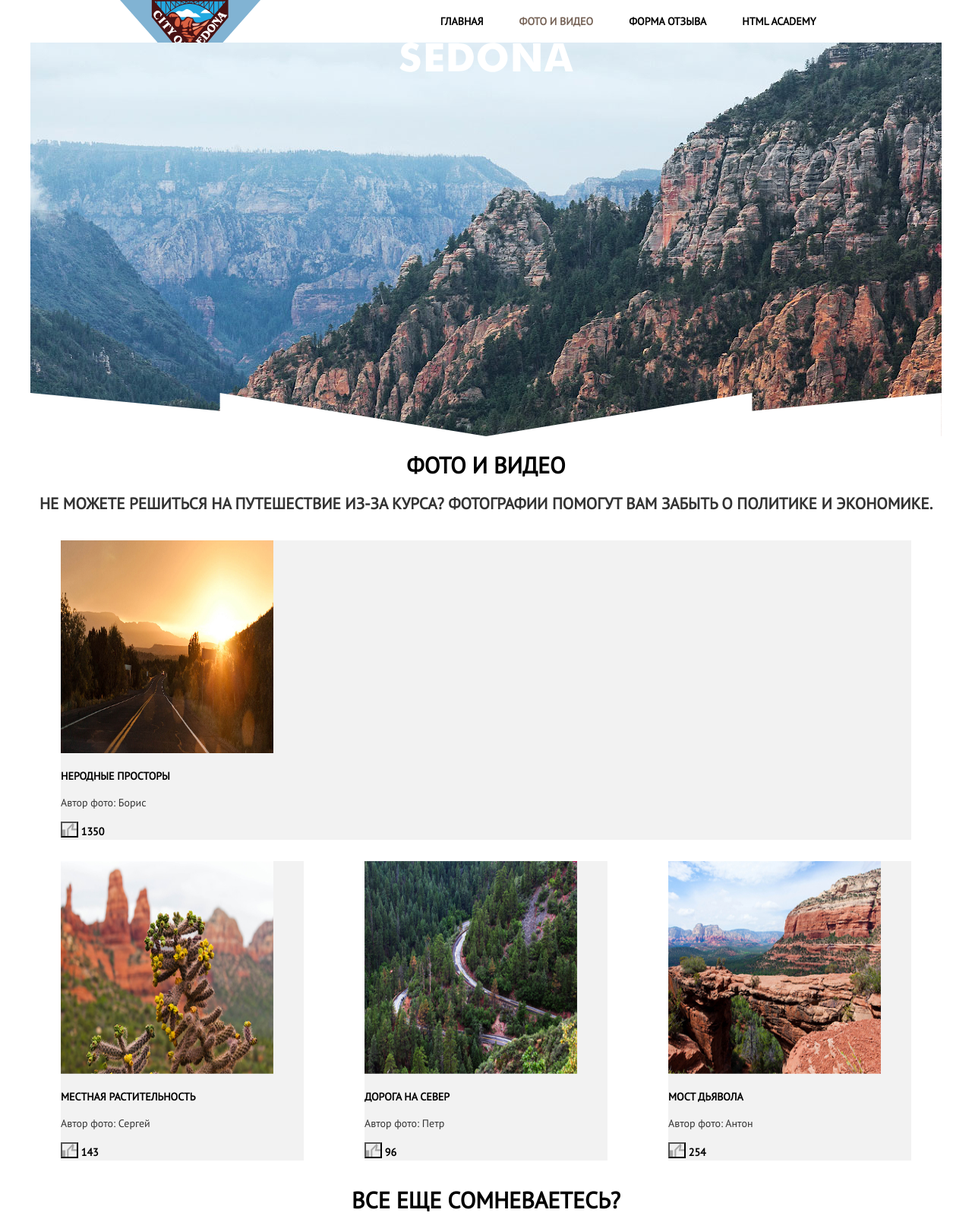
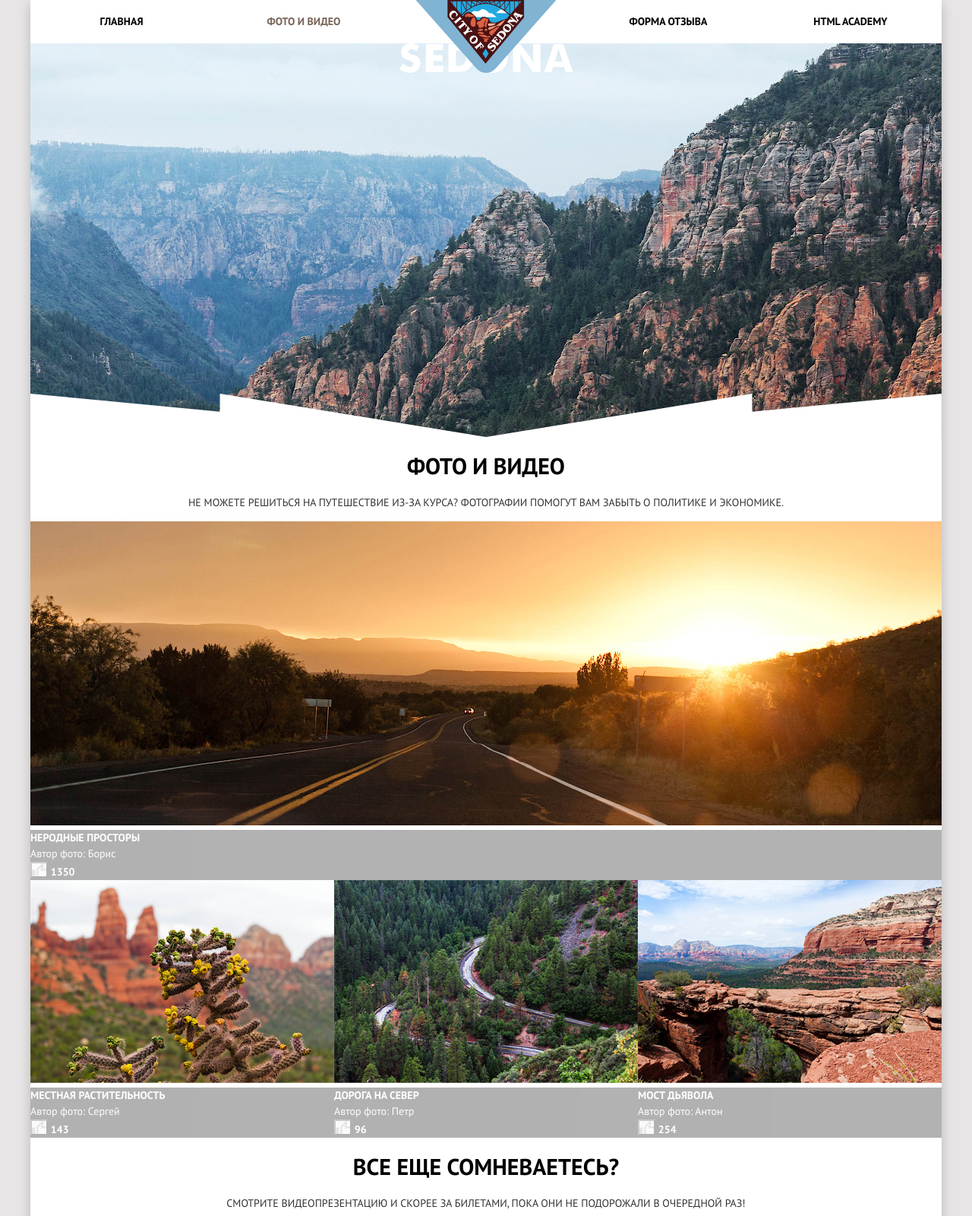
Before and after one commit to htmlacademy-adaptive/2056169-sedona-26, a website: page source/catalog.html in a window 1280 px wide. Shown: the top 1600 px of the page at 76% size. Drawn offline with nearby package versions, Linux system fonts and the light colour scheme; files that its build step writes are made by us from their sources.

Commit message:
исправляет ошибки

```diff
--- a/source/catalog.html
+++ b/source/catalog.html
@@ -9,6 +9,7 @@
 </head>
 
 <body class="page__body">
+  <div class="page__body-wrapper">
     <header class="header">
       <a class="header__logo">
         <img class="header__logo-image" src="/img/svg/logo.svg" width="185" height="96" alt="Логотип «Седона»." />
@@ -33,7 +34,6 @@
         </ul>
       </nav>
     </header>
-
     <main class="main-container">
       <section class="intro intro--inner">
         <h1 class="visually-hidden">Каталог фотографий</h1>
@@ -46,10 +46,9 @@
         <p class="catalog__description">Не можете решиться на путешествие
           из-за курса? Фотографии помогут вам забыть о политике и экономике.
         </p>
-      <div class="catalog__item-wrapper">
         <figure class="catalog__item catalog__item--main">
-          <img src="/img/content/photo-desktop-1.jpg" width="280" height="280" alt="Неродные просторы." />
-          <figcaption>
+          <img class="catalog__item-photo" src="/img/content/photo-desktop-1.jpg" alt="Неродные просторы." />
+          <figcaption class="catalog__item-group">
             <p class="catalog__item-title">Неродные просторы</p>
             <p class="catalog__item-description">Автор фото: Борис</p>
             <button class="catalog__button" type="button"></button>
@@ -57,9 +56,10 @@
           </figcaption>
         </figure>
 
+        <div class="catalog__item-wrapper">
           <figure class="catalog__item">
-          <img src="/img/content/photo-desktop-2.jpg" width="280" height="280" alt="Местная растительность." />
-          <figcaption>
+            <img class="catalog__item-photo" src="/img/content/photo-desktop-2.jpg" alt="Местная растительность." />
+            <figcaption class="catalog__item-group">
               <p class="catalog__item-title">Местная растительность</p>
               <p class="catalog__item-description">Автор фото: Сергей</p>
               <button class="catalog__button" type="button"></button>
@@ -67,9 +67,10 @@
             </figcaption>
           </figure>
 
+
           <figure class="catalog__item">
-          <img src="/img/content/photo-desktop-3.jpg" width="280" height="280" alt="Дорога на север." />
-          <figcaption>
+            <img class="catalog__item-photo" src="/img/content/photo-desktop-3.jpg" alt="Дорога на север." />
+            <figcaption class="catalog__item-group">
               <p class="catalog__item-title">Дорога на север</p>
               <p class="catalog__item-description">Автор фото: Петр</p>
               <button class="catalog__button" type="button"></button>
@@ -78,8 +79,8 @@
           </figure>
 
           <figure class="catalog__item">
-          <img src="/img/content/photo-desktop-4.jpg" width="280" height="280" alt="Мост дьявола." />
-          <figcaption>
+            <img class="catalog__item-photo" src="/img/content/photo-desktop-4.jpg"  alt="Мост дьявола." />
+            <figcaption class="catalog__item-group">
               <p class="catalog__item-title">Мост Дьявола</p>
               <p class="catalog__item-description">Автор фото: Антон</p>
               <button class="catalog__button" type="button"></button>
@@ -98,6 +99,7 @@
             alt="Видеопрезентация.">
         </div>
       </section>
+    </main>
     <footer class="footer">
       <div class="footer__wrapper">
         <span class="footer__hash"></span>
@@ -156,6 +158,5 @@
         </a>
       </div>
     </footer>
-
-  </main>
+  </div>
 </body>
--- a/source/less/blocks/catalog.less
+++ b/source/less/blocks/catalog.less
@@ -1,3 +1,13 @@
+.catalog {
+  @media (min-width: @tablet-width) {
+    margin: 0 60px;
+  }
+
+  @media (min-width: @desktop-width) {
+    margin: 0;
+  }
+}
+
 .catalog__title {
   font-weight: 700;
   font-size: 30px;
@@ -8,9 +18,8 @@
 
 .catalog__description {
   color: @color-night-rider;
-  font-weight: 700;
-  font-size: 21px;
-  line-height: 26px;
+  font-size: 14px;
+  line-height: 21px;
   text-transform: uppercase;
   text-align: center;
 }
@@ -21,40 +30,56 @@
 
   @media (min-width: @tablet-width) {
     display: grid;
-    grid-template-columns: repeat(2, 324px);
+    grid-template-columns: repeat(2, 1fr);
     margin: 0 auto;
     padding: 0;
   }
 
   @media (min-width: @desktop-width) {
     display: grid;
-    grid-template-columns: repeat(3, 400px);
+    grid-template-columns: repeat(3, 1fr);
     margin: 0 auto;
     padding: 0;
   }
 }
 
-.catalog__item--main {
+.catalog__item-group {
+  margin: 0;
+  padding: 0;
+
   @media (min-width: @tablet-width) {
-    grid-column: span 2;
+    background-color: @color-white-smoke;
   }
 
   @media (min-width: @desktop-width) {
-    grid-column: span 3;
+    background-color: @color-black;
+    mix-blend-mode: normal;
+    opacity: 0.3;
   }
 }
 
 .catalog__item {
-  background-color: @color-white-smoke;
+  margin: 0;
+  padding: 0;
+
+  @media (min-width: @desktop-width) {
+    color: @color-white;
+  }
 }
 
 .catalog__item-title {
   font-weight: 700;
   text-transform: uppercase;
+  margin: 0;
 }
 
 .catalog__item-description {
+  margin: 0;
   color: @color-night-rider;
+
+  @media (min-width: @desktop-width) {
+    color: @color-white;
+  }
 }
 
 .catalog__button {
@@ -65,5 +90,11 @@
 }
 
 .catalog__like {
+  margin: 0;
   font-weight: 700;
 }
+
+.catalog__item-photo {
+  object-fit: cover;
+  width: 100%;
+}
--- a/source/less/blocks/footer.less
+++ b/source/less/blocks/footer.less
@@ -9,6 +9,8 @@
   display: flex;
   flex-direction: column;
   align-items: center;
+  max-width: 960px;
+  margin: 0 auto;
 
   @media (min-width: @tablet-width) {
     flex-direction: row;
--- a/source/less/blocks/header.less
+++ b/source/less/blocks/header.less
@@ -2,18 +2,21 @@
   display: flex;
   flex-direction: column;
   text-transform: uppercase;
+  position: relative;
+  padding: 18px 0;
 
   @media (min-width: @tablet-width) {
     flex-direction: row;
-    height: 56px;
-  }
-
-  @media (min-width: @desktop-width) {
-    flex-direction: row;
-    height: 56px;
   }
 }
 
 .header__logo {
-  margin: 0 auto;
+  position: absolute;
+  top: 0;
+  left: 50%;
+  transform: translateX(-50%);
 }
+
+.header__nav {
+  width: 100%;
+}
--- a/source/less/blocks/intro.less
+++ b/source/less/blocks/intro.less
@@ -4,7 +4,11 @@
   background-position: bottom;
   background-color: @color-gainsboro;
   background-repeat: no-repeat;
-  background-size: 100% auto;
+  background-size: cover;
+
+  @media (min-width: @tablet-width) {
+    background-size: contain, cover;
+  }
 }
 
 .intro__logo {
--- a/source/less/blocks/main-nav.less
+++ b/source/less/blocks/main-nav.less
@@ -1,3 +1,9 @@
+.main-nav {
+  @media (min-width: @tablet-width) {
+    display: flex;
+  }
+}
+
 .main-nav__link {
   color: @color-black;
   font-weight: 700;
@@ -15,29 +21,34 @@
   margin: 0;
   padding: 0;
   list-style: none;
+  width: 100%;
 
 
   @media (min-width: @tablet-width) {
     display: flex;
+    flex-wrap: wrap;
     flex-direction: row;
-    justify-content: space-between;
   }
 }
 
-@media (min-width: @tablet-width) {
-  .main-nav__item {
+.main-nav__item {
+  @media (min-width: @tablet-width) {
     display: flex;
     justify-content: center;
-    align-items: center;
-    margin-right: 47px;
+    width: 153px;
+
+    &:nth-child(4n + 3) {
+      margin-left: auto;
+    }
   }
 
-  .main-nav {
-    display: flex;
-    margin: 0 auto;
+  @media (min-width: @desktop-width) {
+    width: 240px;
   }
+}
 
-  .main-nav__toggle {
+.main-nav__toggle {
+  @media (min-width: @tablet-width) {
     display: none;
   }
 }
--- a/source/less/blocks/page-form.less
+++ b/source/less/blocks/page-form.less
@@ -1,5 +1,8 @@
 .page-form {
+  font-family: @ff-pt-sans;
   text-transform: uppercase;
+  margin: 0 auto;
+  max-width: 960px;
 }
 
 .page-form__title {
--- /dev/null
+++ b/source/less/blocks/page.less
@@ -0,0 +1,18 @@
+.page__body {
+  font-weight: 400;
+  font-size: 14px;
+  line-height: 21px;
+  color: @color-black;
+  background-color: @color-body-whisper;
+}
+
+.page__body-wrapper {
+  background-color: @color-white;
+  display: flex;
+  margin: 0 auto;
+  flex-direction: column;
+  font-family: @ff-pt-sans;
+  width: 100%;
+  max-width: 1200px;
+  box-shadow: 0 5px 15px rgba(0, 1, 1, 0.2);
+}
--- a/source/less/blocks/page__body.less
+++ /dev/null
@@ -1,20 +0,0 @@
-.page__body {
-  display: flex;
-  margin: 0 auto;
-  flex-direction: column;
-  font-family: "PT Sans", sans-serif;
-  font-weight: 400;
-  font-size: 14px;
-  line-height: 21px;
-  color: @color-black;
-  background-color: @color-white;
-  width: @mobile-width;
-
-  @media (min-width: @tablet-width) {
-    width: @tablet-width;
-  }
-
-  @media (min-width: @desktop-width) {
-    width: @desktop-width;
-  }
-}
--- a/source/less/blocks/presentation.less
+++ b/source/less/blocks/presentation.less
@@ -11,9 +11,17 @@
 }
 
 .presentation__description {
-  font-weight: 700;
-  font-size: 21px;
-  line-height: 26px;
+  font-size: 14px;
+  line-height: 21px;
   color: @color-night-rider;
   text-transform: uppercase;
 }
+
+.presentation__img {
+  object-fit: cover;
+  width: 100%;
+
+  @media (min-width: @desktop-width) {
+    max-width: 800px;
+  }
+}
--- a/source/less/blocks/search.less
+++ b/source/less/blocks/search.less
@@ -10,9 +10,6 @@
 }
 
 .search__description {
-  font-weight: 700;
-  font-size: 21px;
-  line-height: 26px;
   color: @color-night-rider;
 }
 
@@ -21,5 +18,5 @@
   height: 350px;
   background-color: @color-gainsboro;
   background-repeat: no-repeat;
-  background-size: 100% auto;
+  background-size: cover;
 }
--- a/source/less/blocks/social.less
+++ b/source/less/blocks/social.less
@@ -1,5 +1,6 @@
 .social__list {
   display: flex;
+  list-style: none;
 }
 
 .social__link {
--- a/source/less/global/fonts.less
+++ b/source/less/global/fonts.less
@@ -5,17 +5,17 @@
 
   font-display: swap;
   src:
-    url("/source/fonts/ptsans.woff2") format("woff2"),
-    url("/source/fonts/ptsans.woff") format("woff");
+    url("../fonts/ptsans.woff2") format("woff2"),
+    url("../fonts/ptsans.woff") format("woff");
 }
 
 @font-face {
   font-style: normal;
   font-weight: 700;
-  font-family: "PT Sans bold";
+  font-family: "PT Sans";
 
   font-display: swap;
   src:
-    url("/source/fonts/ptsansbold.woff2") format("woff2"),
-    url("/source/fonts/ptsansbold.woff") format("woff");
+    url("../fonts/ptsansbold.woff2") format("woff2"),
+    url("../fonts/ptsansbold.woff") format("woff");
 }
--- a/source/less/global/variables.less
+++ b/source/less/global/variables.less
@@ -6,6 +6,8 @@
 @color-roman-coffee: #766357;
 @color-white-smoke: #f2f2f2;
 @color-whisper: #eeeeee;
+@color-body-whisper: #e7e5e5;
+@color-form-whisper: #e6e6e6;
+
 
 @ff-pt-sans: "PT Sans", "Arial", sans-serif;
-@ff-pt-sans-bold: "PT Sans bold", "Arial", sans-serif;
--- a/source/less/global/viewports.less
+++ b/source/less/global/viewports.less
@@ -1,3 +1,2 @@
-@mobile-width: 320px;
 @tablet-width: 768px;
-@desktop-width: 1200px;
+@desktop-width: 1024px;
--- a/source/less/style.less
+++ b/source/less/style.less
@@ -1,4 +1,4 @@
-@import "./blocks/page__body.less";
+@import "./blocks/page.less";
 @import "./blocks/button.less";
 @import "./blocks/header.less";
 @import "./blocks/main-nav.less";
```
Also changed, not shown: source/form.html (+5 -3 lines), source/index.html (+5 -6 lines), source/less/blocks/advantages.less (+10 -0 lines), source/less/blocks/form.less (+44 -0 lines). Lines whose indentation alone changed are shown as unchanged.
